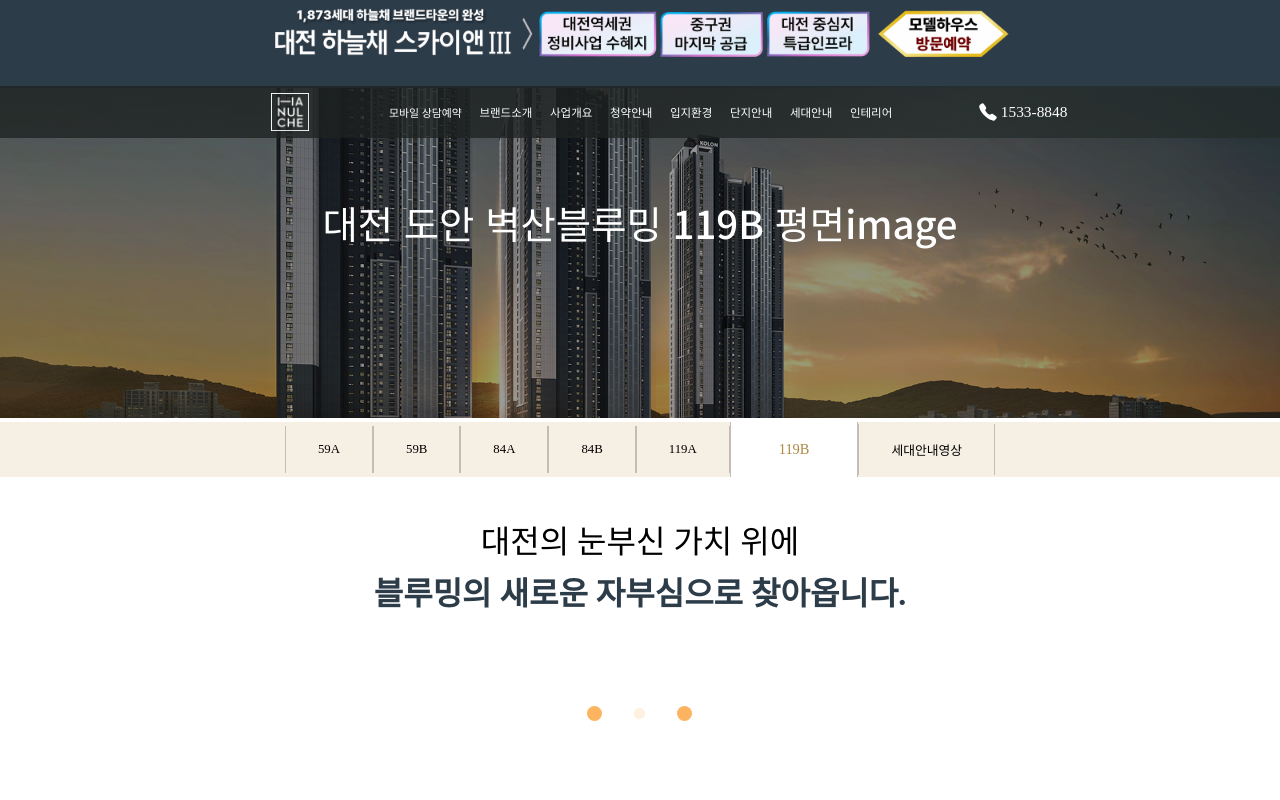
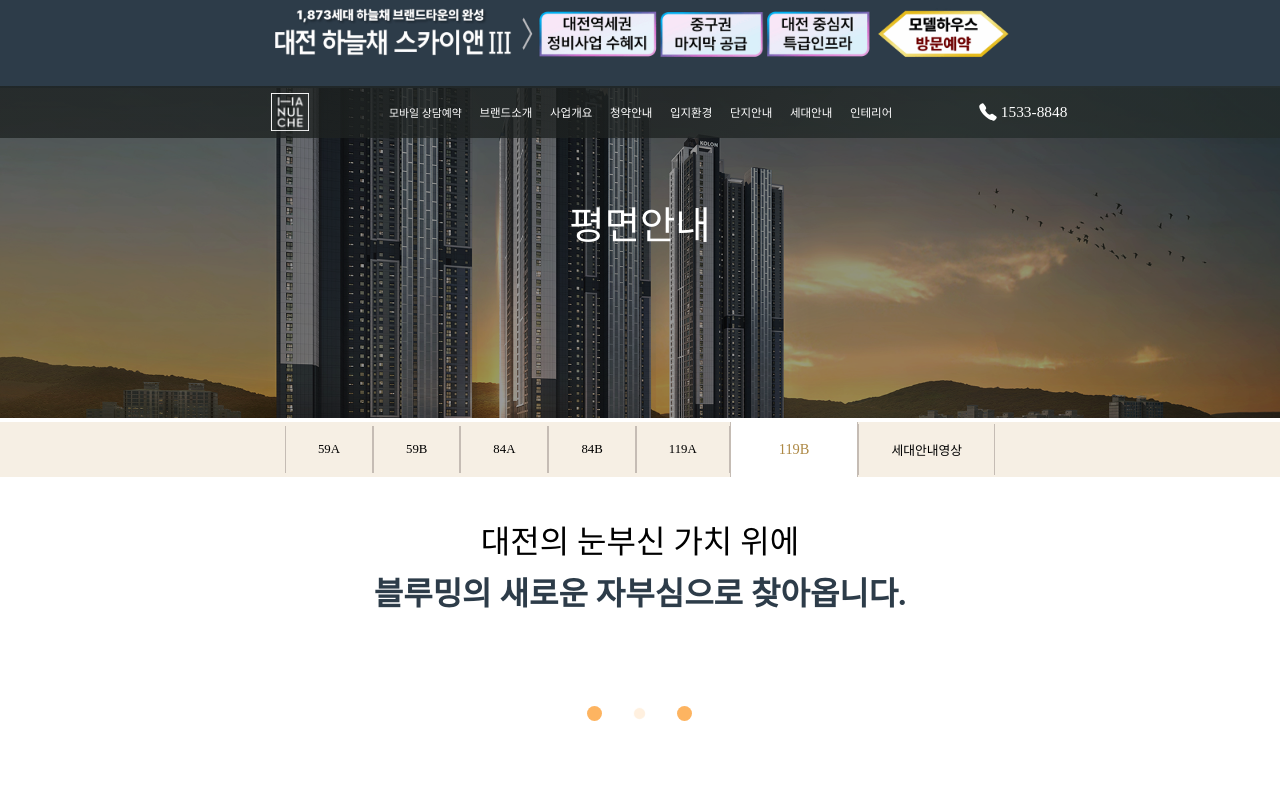
Before and after one commit to parkjihun22/Doan-Byeoksan, a React (Create React App) app: page /FloorPlan/114B in a window 1280 px wide. Shown: the top 800 px of the page. Built offline with nearby package versions, Linux system fonts and the light colour scheme; a web font is replaced by a local one.

Commit message:
feat : 배너오류수정

```diff
--- a/src/pages/FloorPlan/FloorPlan6.jsx
+++ b/src/pages/FloorPlan/FloorPlan6.jsx
@@ -59,7 +59,7 @@
 			<Header isChanged={isScroll} />
 			<FixIcon />
 
-			<Bener title="대전 도안 벽산블루밍 119B 평면image" />
+			<Bener title="평면안내" />
 
 			<MenuBar contents={menuContents} />
 
```
